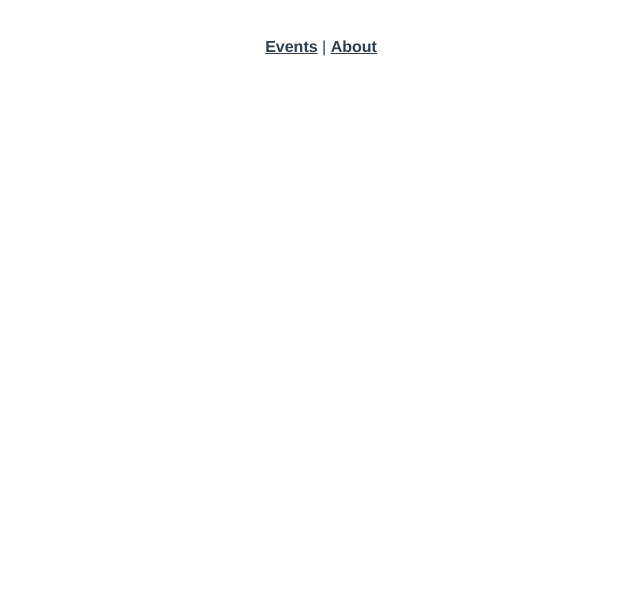
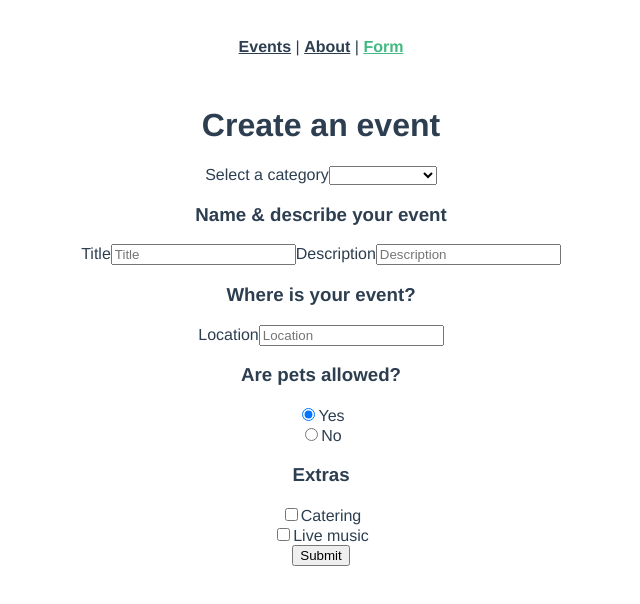
Before and after one commit to yk-graph/real-world-vue, a Vue app: page /form in a window 1280 px wide. Before the commit this address had no page. Shown: the top 604 px of the page, without its empty margins (319-959 px from the left). Built offline with nearby package versions, Linux system fonts and the light colour scheme.

Commit message:
add: getstart vue3 form

```diff
--- a/src/App.vue
+++ b/src/App.vue
@@ -2,7 +2,8 @@
   <div id="app">
     <div id="nav">
       <router-link :to="{ name: 'EventList' }">Events</router-link> |
-      <router-link :to="{ name: 'About' }">About</router-link>
+      <router-link :to="{ name: 'About' }">About</router-link> |
+      <router-link :to="{ name: 'EventForm' }">Form</router-link>
     </div>
     <router-view />
   </div>
--- a/src/router/index.js
+++ b/src/router/index.js
@@ -2,6 +2,7 @@ import { createRouter, createWebHistory } from 'vue-router'
 import EventList from '@/views/EventList.vue'
 import About from '@/views/About.vue'
 import EventDetails from '@/views/EventDetails.vue'
+import EventForm from '@/views/EventForm.vue'
 
 const routes = [
   {
@@ -19,6 +20,11 @@ const routes = [
     name: 'EventDetails',
     props: true,
     component: EventDetails
+  },
+  {
+    path: '/form',
+    name: 'EventForm',
+    component: EventForm
   }
 ]
 
--- /dev/null
+++ b/src/views/EventForm.vue
@@ -0,0 +1,98 @@
+<template>
+  <div>
+    <h1>Create an event</h1>
+    <form>
+      <label>Select a category</label>
+      <select v-model="event.category">
+        <option
+          v-for="option in categories"
+          :value="option"
+          :key="option"
+          :selected="option === event.category"
+          >{{ option }}</option
+        >
+      </select>
+
+      <h3>Name & describe your event</h3>
+
+      <label>Title</label>
+      <input
+        v-model="event.title"
+        type="text"
+        placeholder="Title"
+        class="field"
+      />
+
+      <label>Description</label>
+      <input
+        v-model="event.description"
+        type="text"
+        placeholder="Description"
+        class="field"
+      />
+
+      <h3>Where is your event?</h3>
+
+      <label>Location</label>
+      <input
+        v-model="event.location"
+        type="text"
+        placeholder="Location"
+        class="field"
+      />
+
+      <h3>Are pets allowed?</h3>
+      <div>
+        <input type="radio" v-model="event.pets" :value="1" name="pets" />
+        <label>Yes</label>
+      </div>
+
+      <div>
+        <input type="radio" v-model="event.pets" :value="0" name="pets" />
+        <label>No</label>
+      </div>
+
+      <h3>Extras</h3>
+      <div>
+        <input type="checkbox" v-model="event.extras.catering" class="field" />
+        <label>Catering</label>
+      </div>
+
+      <div>
+        <input type="checkbox" v-model="event.extras.music" class="field" />
+        <label>Live music</label>
+      </div>
+
+      <button type="submit">Submit</button>
+    </form>
+  </div>
+</template>
+
+<script>
+export default {
+  data() {
+    return {
+      categories: [
+        'sustainability',
+        'nature',
+        'animal welfare',
+        'housing',
+        'education',
+        'food',
+        'community'
+      ],
+      event: {
+        category: '',
+        title: '',
+        description: '',
+        location: '',
+        pets: 1,
+        extras: {
+          catering: false,
+          music: false
+        }
+      }
+    }
+  }
+}
+</script>
```
